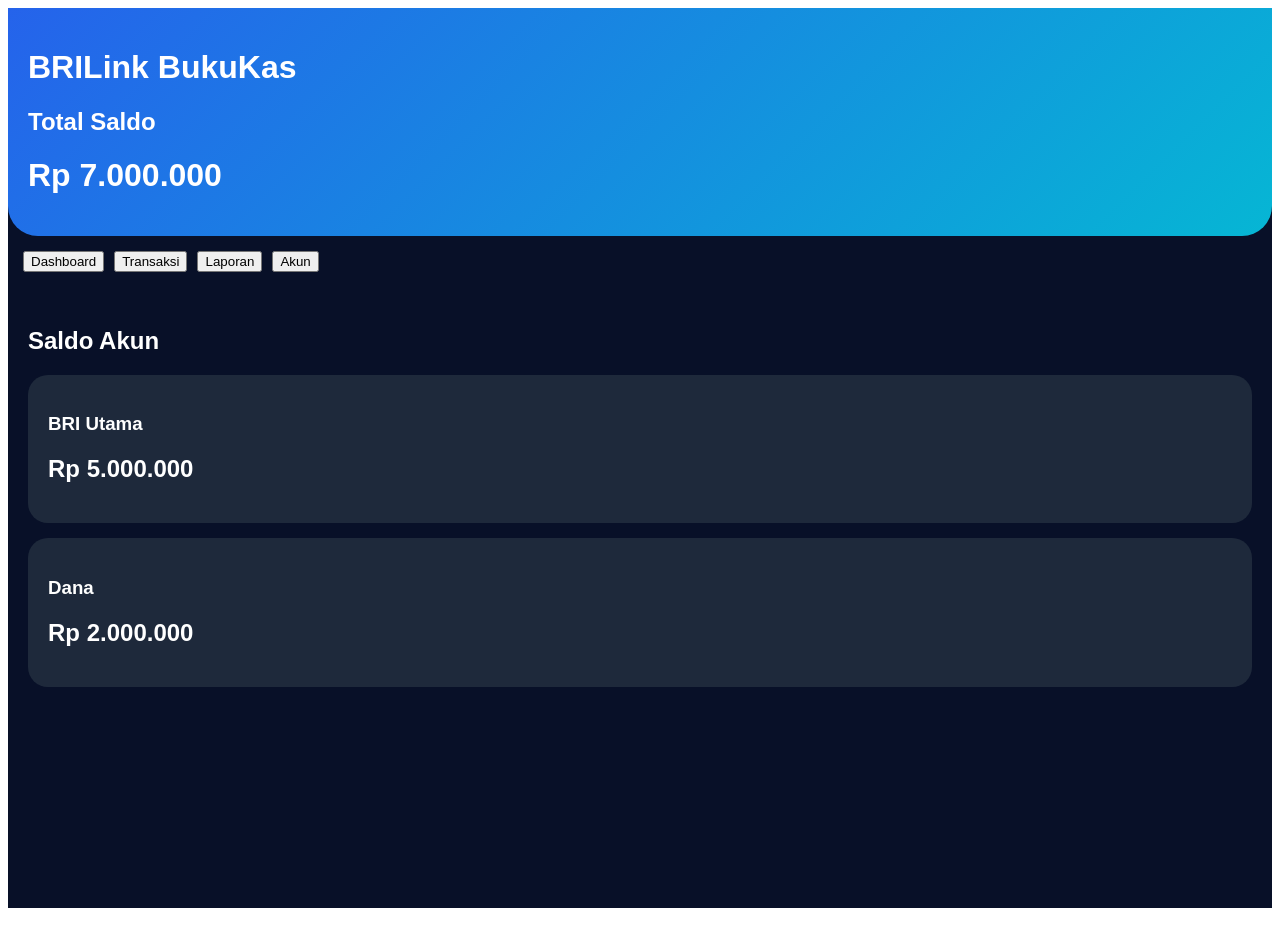
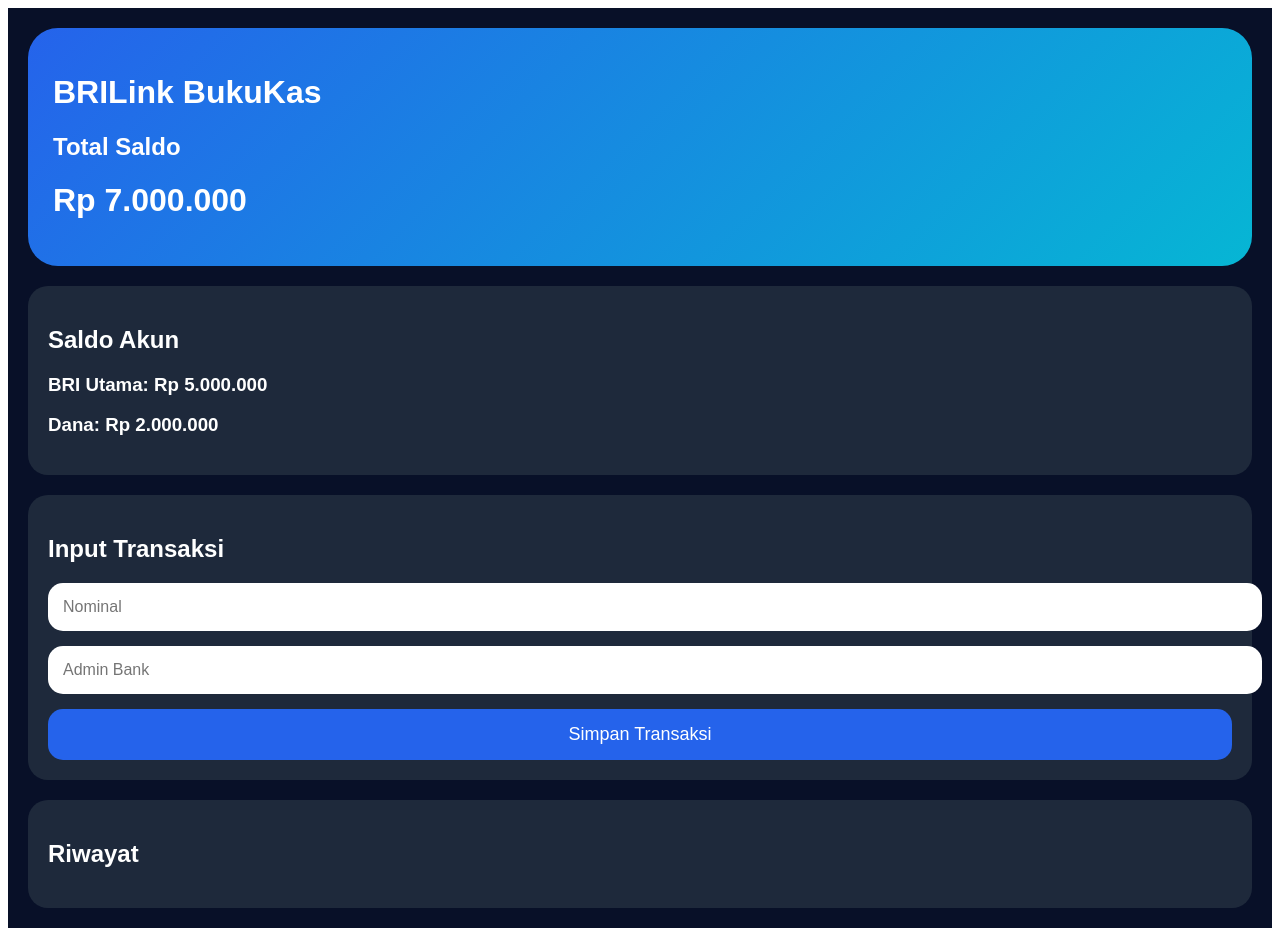
Before and after one commit to karyabengkellas03-dot/Buku-kas-brilink, a React (Vite) app: page / in a window 1280 px wide. Built offline with nearby package versions, Linux system fonts and the light colour scheme.

Commit message:
Update App.jsx

```diff
--- a/src/App.jsx
+++ b/src/App.jsx
@@ -1,71 +1,36 @@
 import { useState } from "react";
 
 export default function App() {
-  const [page, setPage] = useState("dashboard");
+  const [saldoA, setSaldoA] = useState(5000000);
+  const [saldoB, setSaldoB] = useState(2000000);
 
-  const [accounts, setAccounts] = useState([
-    { id: 1, name: "BRI Utama", saldo: 5000000 },
-    { id: 2, name: "Dana", saldo: 2000000 },
+  const [nominal, setNominal] = useState("");
+  const [admin, setAdmin] = useState("");
+
+  const [riwayat, setRiwayat] = useState([]);
+
+  const totalSaldo = saldoA + saldoB;
+
+  const simpanTransaksi = () => {
+    const nom = Number(nominal);
+    const adm = Number(admin);
+
+    if (!nom) return;
+
+    setSaldoA(saldoA - nom - adm);
+    setSaldoB(saldoB + nom);
+
+    setRiwayat([
+      {
+        tanggal: new Date().toLocaleString(),
+        nominal: nom,
+        admin: adm,
+      },
+      ...riwayat,
     ]);
 
-  const [transactions, setTransactions] = useState([]);
-
-  const [form, setForm] = useState({
-    jenis: "Transfer",
-    sumber: "BRI Utama",
-    penampung: "Dana",
-    nominal: "",
-    admin: "",
-    keterangan: "",
-  });
-
-  const totalSaldo = accounts.reduce(
-    (a, b) => a + b.saldo,
-    0
-  );
-
-  const tambahTransaksi = () => {
-    const nominal = Number(form.nominal);
-    const admin = Number(form.admin);
-
-    if (!nominal) return;
-
-    const updated = accounts.map((acc) => {
-      if (acc.name === form.sumber) {
-        return {
-          ...acc,
-          saldo: acc.saldo - nominal - admin,
-        };
-      }
-
-      if (acc.name === form.penampung) {
-        return {
-          ...acc,
-          saldo: acc.saldo + nominal,
-        };
-      }
-
-      return acc;
-    });
-
-    setAccounts(updated);
-
-    setTransactions([
-      {
-        ...form,
-        tanggal: new Date().toLocaleString(),
-      },
-      ...transactions,
-    ]);
-
-    setForm({
-      jenis: "Transfer",
-      sumber: "BRI Utama",
-      penampung: "Dana",
-      nominal: "",
-      admin: "",
-      keterangan: "",
-    });
+    setNominal("");
+    setAdmin("");
   };
 
   return (
@@ -74,17 +39,16 @@
         background: "#081028",
         minHeight: "100vh",
         color: "white",
-        paddingBottom: 100,
+        padding: 20,
         fontFamily: "sans-serif",
       }}
     >
       <div
         style={{
-          padding: 20,
           background:
             "linear-gradient(135deg,#2563eb,#06b6d4)",
-          borderBottomLeftRadius: 30,
-          borderBottomRightRadius: 30,
+          padding: 25,
+          borderRadius: 30,
         }}
       >
         <h1>BRILink BukuKas</h1>
@@ -98,264 +62,102 @@
 
       <div
         style={{
-          display: "flex",
-          gap: 10,
-          overflowX: "auto",
-          padding: 15,
+          background: "#1e293b",
+          marginTop: 20,
+          padding: 20,
+          borderRadius: 20,
         }}
       >
-        <button onClick={() => setPage("dashboard")}>
-          Dashboard
-        </button>
-
-        <button onClick={() => setPage("transaksi")}>
-          Transaksi
-        </button>
-
-        <button onClick={() => setPage("laporan")}>
-          Laporan
-        </button>
-
-        <button onClick={() => setPage("akun")}>
-          Akun
-        </button>
-      </div>
-
-      {page === "dashboard" && (
-        <div style={{ padding: 20 }}>
         <h2>Saldo Akun</h2>
 
-          {accounts.map((acc) => (
-            <div
-              key={acc.id}
-              style={{
-                background: "#1e293b",
-                padding: 20,
-                borderRadius: 20,
-                marginBottom: 15,
-              }}
-            >
-              <h3>{acc.name}</h3>
+        <h3>
+          BRI Utama:
+          Rp {saldoA.toLocaleString("id-ID")}
+        </h3>
 
-              <h2>
-                Rp{" "}
-                {acc.saldo.toLocaleString("id-ID")}
-              </h2>
+        <h3>
+          Dana:
+          Rp {saldoB.toLocaleString("id-ID")}
+        </h3>
       </div>
-          ))}
-        </div>
-      )}
-
-      {page === "transaksi" && (
-        <div style={{ padding: 20 }}>
-          <h2>Input Transaksi</h2>
 
       <div
         style={{
           background: "#1e293b",
+          marginTop: 20,
           padding: 20,
           borderRadius: 20,
         }}
       >
-            <select
-              value={form.jenis}
-              onChange={(e) =>
-                setForm({
-                  ...form,
-                  jenis: e.target.value,
-                })
-              }
-              style={input}
-            >
-              <option>Transfer</option>
-              <option>Setor Tunai</option>
-              <option>Tarik Tunai</option>
-              <option>Pulsa</option>
-            </select>
-
-            <select
-              value={form.sumber}
-              onChange={(e) =>
-                setForm({
-                  ...form,
-                  sumber: e.target.value,
-                })
-              }
-              style={input}
-            >
-              {accounts.map((acc) => (
-                <option key={acc.id}>
-                  {acc.name}
-                </option>
-              ))}
-            </select>
-
-            <select
-              value={form.penampung}
-              onChange={(e) =>
-                setForm({
-                  ...form,
-                  penampung: e.target.value,
-                })
-              }
-              style={input}
-            >
-              {accounts.map((acc) => (
-                <option key={acc.id}>
-                  {acc.name}
-                </option>
-              ))}
-            </select>
+        <h2>Input Transaksi</h2>
 
         <input
+          type="number"
           placeholder="Nominal"
-              type="number"
-              value={form.nominal}
+          value={nominal}
           onChange={(e) =>
-                setForm({
-                  ...form,
-                  nominal: e.target.value,
-                })
+            setNominal(e.target.value)
           }
           style={input}
         />
 
         <input
+          type="number"
           placeholder="Admin Bank"
-              type="number"
-              value={form.admin}
+          value={admin}
           onChange={(e) =>
-                setForm({
-                  ...form,
-                  admin: e.target.value,
-                })
-              }
-              style={input}
-            />
-
-            <textarea
-              placeholder="Keterangan"
-              value={form.keterangan}
-              onChange={(e) =>
-                setForm({
-                  ...form,
-                  keterangan: e.target.value,
-                })
+            setAdmin(e.target.value)
           }
           style={input}
         />
 
         <button
-              onClick={tambahTransaksi}
-              style={{
-                width: "100%",
-                padding: 15,
-                borderRadius: 15,
-                background: "#2563eb",
-                color: "white",
-                border: "none",
-                fontSize: 18,
-              }}
+          onClick={simpanTransaksi}
+          style={button}
         >
           Simpan Transaksi
         </button>
       </div>
 
-          <h2 style={{ marginTop: 30 }}>
-            Riwayat Transaksi
-          </h2>
-
-          {transactions.map((trx, i) => (
-            <div
-              key={i}
-              style={{
-                background: "#1e293b",
-                padding: 20,
-                borderRadius: 20,
-                marginTop: 15,
-              }}
-            >
-              <h3>{trx.jenis}</h3>
-
-              <p>{trx.tanggal}</p>
-
-              <p>
-                Dari: {trx.sumber}
-              </p>
-
-              <p>
-                Ke: {trx.penampung}
-              </p>
-
-              <h2>
-                Rp{" "}
-                {Number(
-                  trx.nominal
-                ).toLocaleString("id-ID")}
-              </h2>
-
-              <p>
-                Admin: Rp{" "}
-                {Number(
-                  trx.admin
-                ).toLocaleString("id-ID")}
-              </p>
-
-              <p>{trx.keterangan}</p>
-            </div>
-          ))}
-        </div>
-      )}
-
-      {page === "laporan" && (
-        <div style={{ padding: 20 }}>
-          <h2>Laporan</h2>
-
       <div
         style={{
           background: "#1e293b",
+          marginTop: 20,
           padding: 20,
           borderRadius: 20,
         }}
       >
+        <h2>Riwayat</h2>
+
+        {riwayat.map((item, index) => (
+          <div
+            key={index}
+            style={{
+              background: "#334155",
+              padding: 15,
+              borderRadius: 15,
+              marginTop: 10,
+            }}
+          >
+            <p>{item.tanggal}</p>
+
             <h3>
-              Total Transaksi:
-              {transactions.length}
+              Rp{" "}
+              {item.nominal.toLocaleString(
+                "id-ID"
+              )}
             </h3>
 
-            <h3>
-              Total Saldo:
+            <p>
+              Admin:
               Rp{" "}
-              {totalSaldo.toLocaleString("id-ID")}
-            </h3>
-          </div>
-        </div>
+              {item.admin.toLocaleString(
+                "id-ID"
               )}
-
-      {page === "akun" && (
-        <div style={{ padding: 20 }}>
-          <h2>Kelola Akun Bank</h2>
-
-          {accounts.map((acc) => (
-            <div
-              key={acc.id}
-              style={{
-                background: "#1e293b",
-                padding: 20,
-                borderRadius: 20,
-                marginBottom: 15,
-              }}
-            >
-              <h3>{acc.name}</h3>
-
-              <h2>
-                Rp{" "}
-                {acc.saldo.toLocaleString("id-ID")}
-              </h2>
+            </p>
           </div>
         ))}
       </div>
-      )}
     </div>
   );
 }
@@ -363,8 +165,18 @@
 const input = {
   width: "100%",
   padding: 15,
-  marginBottom: 15,
   borderRadius: 15,
   border: "none",
+  marginBottom: 15,
   fontSize: 16,
 };
+
+const button = {
+  width: "100%",
+  padding: 15,
+  borderRadius: 15,
+  border: "none",
+  background: "#2563eb",
+  color: "white",
+  fontSize: 18,
+};
```
Lines whose indentation alone changed are shown as unchanged.
